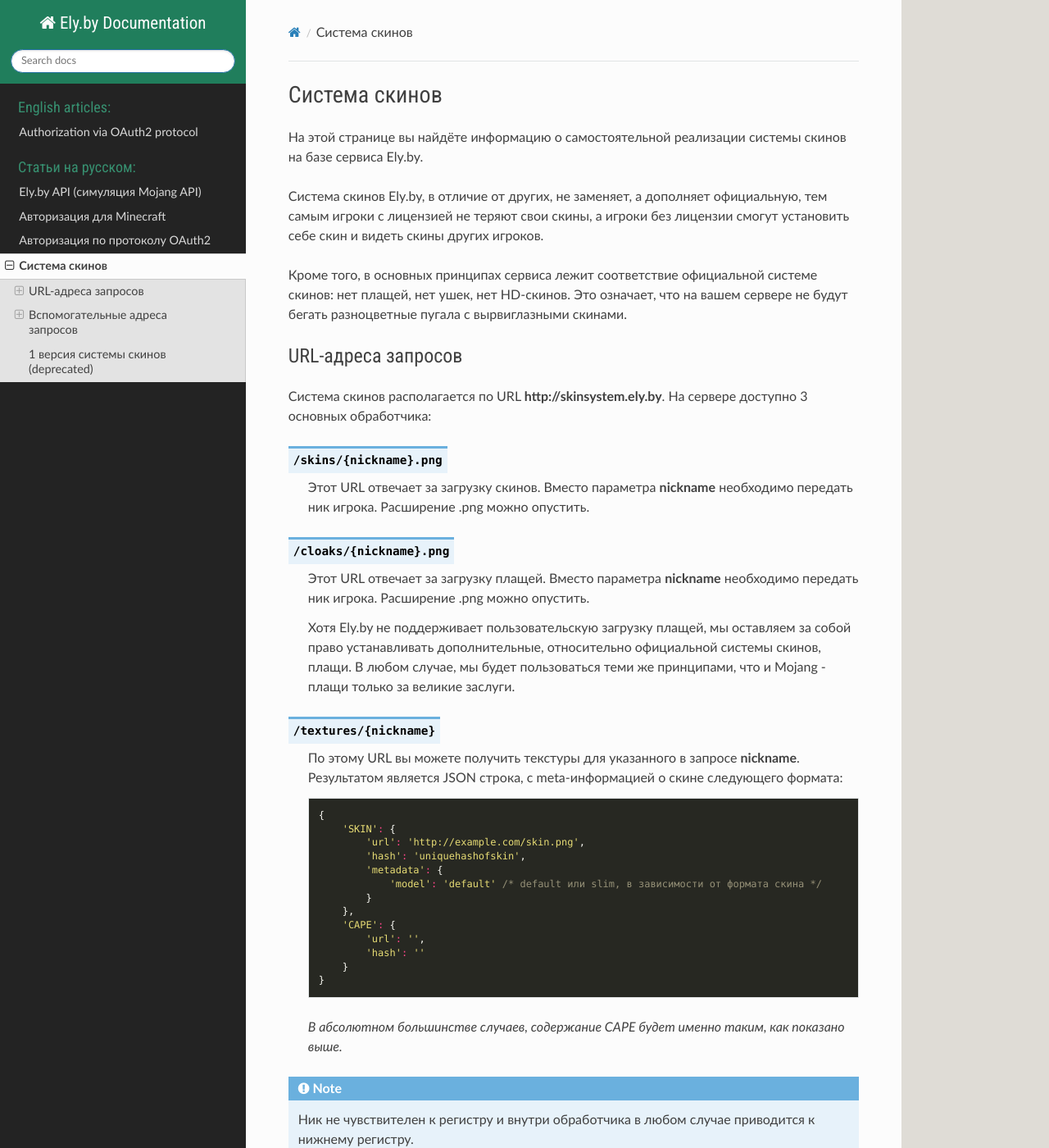
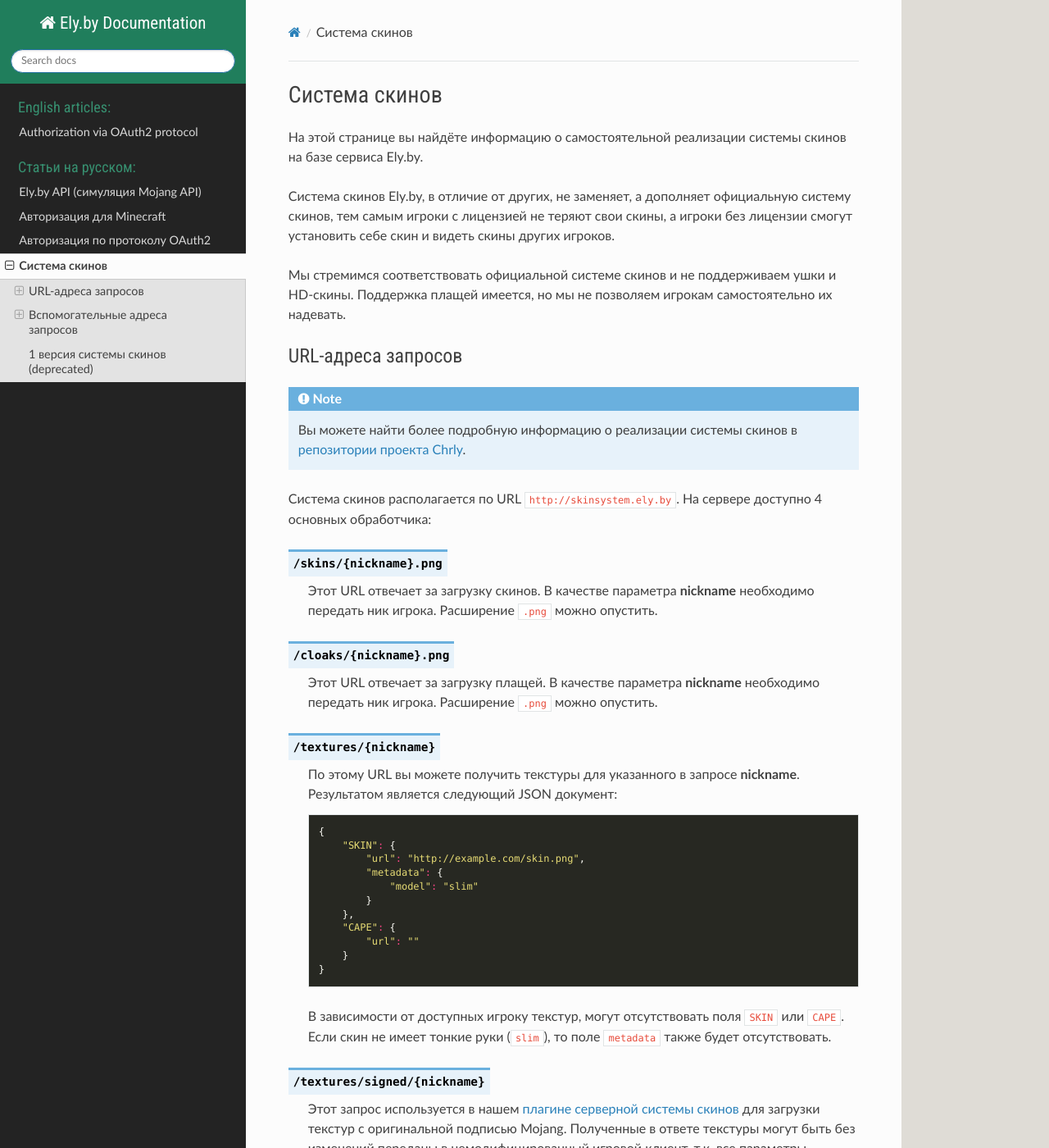
Before and after one commit to elyby/docs, a Sphinx documentation site: the page built from source/ru/skins-system.rst, in a window 1280 px wide and 1400 px high. Shown: the whole window at 82% size. Built offline with Sphinx 7.4.7 and the Read the Docs theme 2.0.0, drawn with Linux system fonts in a browser that asks for light colours; some of the changed text lies outside the part shown.

Commit message:
Draft rewrite of skins system docs

```diff
--- a/source/ru/skins-system.rst
+++ b/source/ru/skins-system.rst
@@ -3,51 +3,58 @@
 
 На этой странице вы найдёте информацию о самостоятельной реализации системы скинов на базе сервиса Ely.by.
 
-Система скинов Ely.by, в отличие от других, не заменяет, а дополняет официальную, тем самым игроки с лицензией не теряют
-свои скины, а игроки без лицензии смогут установить себе скин и видеть скины других игроков.
+Система скинов Ely.by, в отличие от других, не заменяет, а дополняет официальную систему скинов, тем самым игроки с
+лицензией не теряют свои скины, а игроки без лицензии смогут установить себе скин и видеть скины других игроков.
 
-Кроме того, в основных принципах сервиса лежит соответствие официальной системе скинов: нет плащей, нет ушек, нет HD-скинов.
-Это означает, что на вашем сервере не будут бегать разноцветные пугала с вырвиглазными скинами.
+Мы стремимся соответствовать официальной системе скинов и не поддерживаем ушки и HD-скины. Поддержка плащей имеется,
+но мы не позволяем игрокам самостоятельно их надевать.
 
 URL-адреса запросов
 ===================
 
-Система скинов располагается по URL **http://skinsystem.ely.by**. На сервере доступно 3 основных обработчика:
+.. note:: Вы можете найти более подробную информацию о реализации системы скинов в
+          `репозитории проекта Chrly <https://github.com/elyby/chrly>`_.
+
+Система скинов располагается по URL :samp:`http://skinsystem.ely.by`. На сервере доступно 4 основных обработчика:
 
 .. function:: /skins/{nickname}.png
 
-   Этот URL отвечает за загрузку скинов. Вместо параметра **nickname** необходимо передать ник игрока. Расширение .png можно опустить.
+   Этот URL отвечает за загрузку скинов. В качестве параметра **nickname** необходимо передать ник игрока.
+   Расширение :samp:`.png` можно опустить.
 
 .. function:: /cloaks/{nickname}.png
 
-   Этот URL отвечает за загрузку плащей. Вместо параметра **nickname** необходимо передать ник игрока. Расширение .png можно опустить.
-
-   Хотя Ely.by не поддерживает пользовательскую загрузку плащей, мы оставляем за собой право устанавливать дополнительные,
-   относительно официальной системы скинов, плащи. В любом случае, мы будет пользоваться теми же принципами, что и Mojang -
-   плащи только за великие заслуги.
+   Этот URL отвечает за загрузку плащей. В качестве параметра **nickname** необходимо передать ник игрока.
+   Расширение :samp:`.png` можно опустить.
 
 .. function:: /textures/{nickname}
 
-   По этому URL вы можете получить текстуры для указанного в запросе **nickname**. Результатом является JSON строка, с
-   meta-информацией о скине следующего формата:
+   По этому URL вы можете получить текстуры для указанного в запросе **nickname**. Результатом является следующий JSON
+   документ:
 
    .. code-block:: javascript
 
       {
-          'SKIN': {
-              'url': 'http://example.com/skin.png',
-              'hash': 'uniquehashofskin',
-              'metadata': {
-                  'model': 'default' /* default или slim, в зависимости от формата скина */
+          "SKIN": {
+              "url": "http://example.com/skin.png",
+              "metadata": {
+                  "model": "slim"
               }
           },
-          'CAPE': {
-              'url': '',
-              'hash': ''
+          "CAPE": {
+              "url": ""
           }
       }
 
-   *В абсолютном большинстве случаев, содержание CAPE будет именно таким, как показано выше.*
+   В зависимости от доступных игроку текстур, могут отсутствовать поля :samp:`SKIN` или :samp:`CAPE`.
+   Если скин не имеет тонкие руки (:samp:`slim`), то поле :samp:`metadata` также будет отсутствовать.
+
+.. function:: /textures/signed/{nickname}
+
+   Этот запрос используется в нашем `плагине серверной системы скинов <http://ely.by/server-skins-system>`_ для загрузки
+   текстур с оригинальной подписью Mojang. Полученные в ответе текстуры могут быть без изменений переданы в
+   немодифицированный игровой клиент, т.к. все параметры совпадают с оригинальными. В ответе также будет присутсвовать
+   дополнительное :samp:`property` с :samp:`name` равным **ely**.
 
 .. note:: Ник не чувствителен к регистру и внутри обработчика в любом случае приводится к нижнему регистру.
 
```
